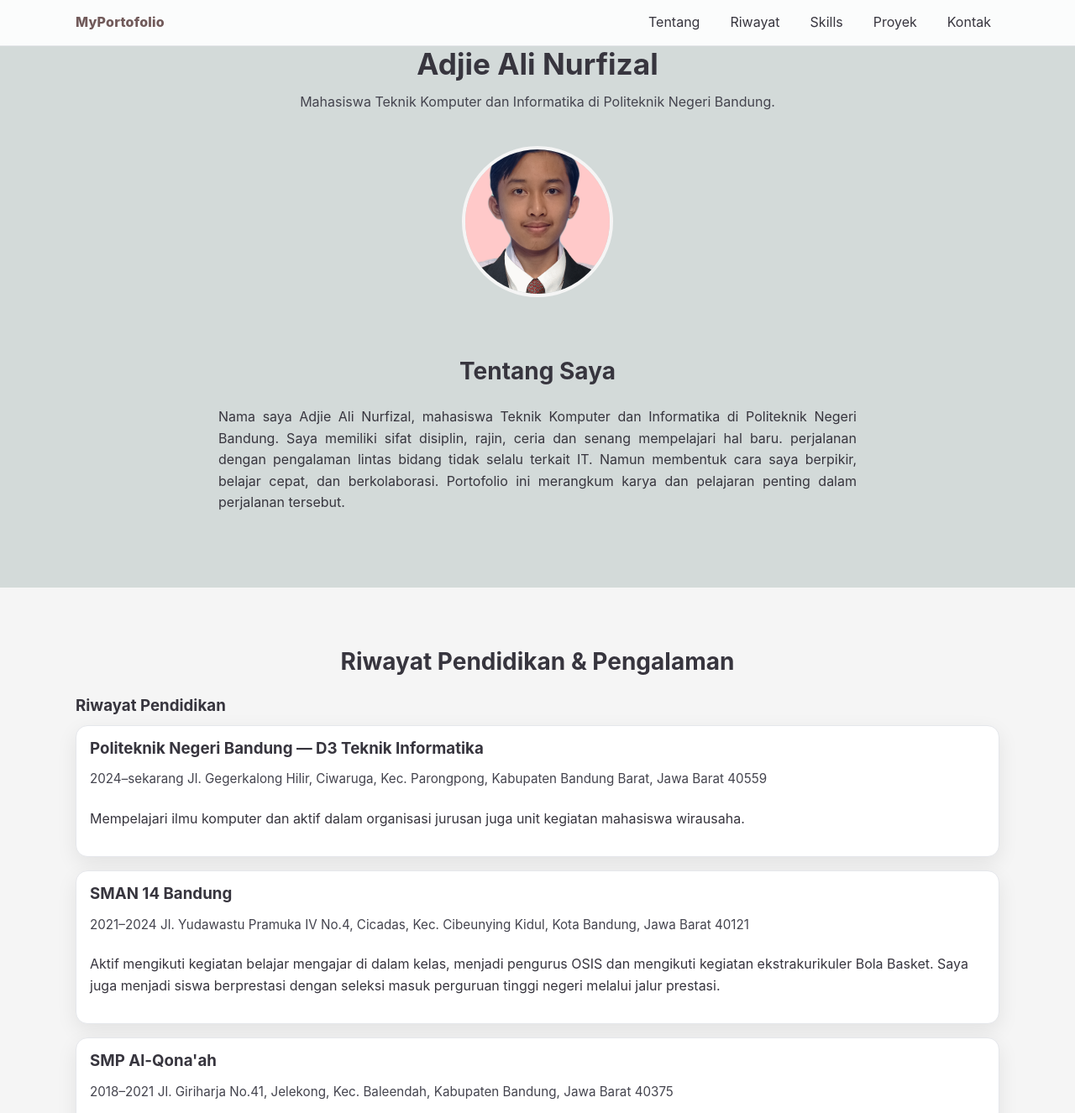
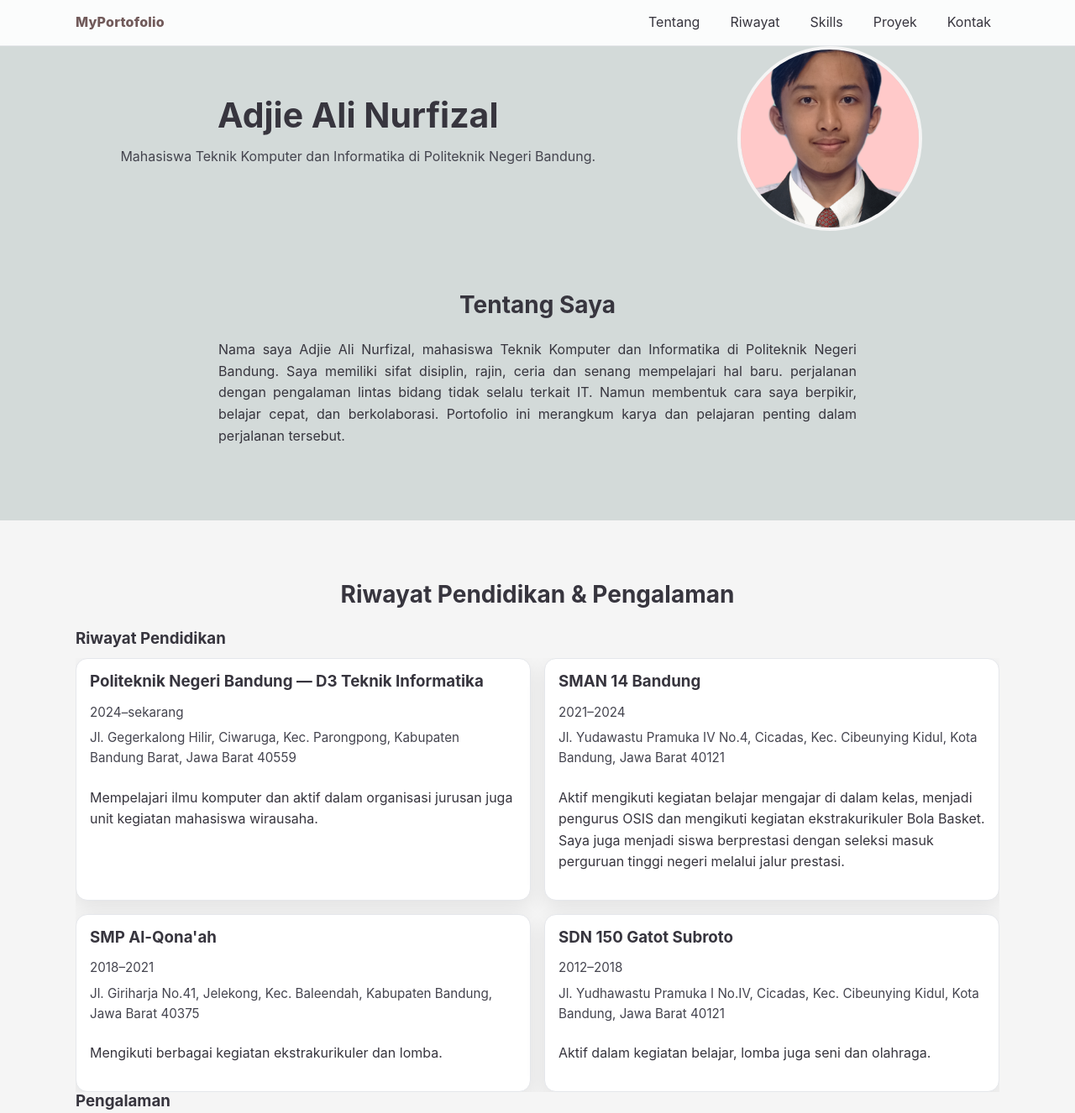
Before and after one commit to adjieanurfizal/myportofolio, a website: page index.html in a window 1280 px wide. Shown: the top 1326 px of the page at 84% size. Drawn offline with Linux system fonts and the light colour scheme.

Commit message:
fix overflow

```diff
--- a/css/style.css
+++ b/css/style.css
@@ -7,6 +7,8 @@
 
 html, body {
     margin: 0; padding: 0;
+    max-width: 100%;
+    overflow-x: hidden;
 }
 
 img {
@@ -282,20 +284,44 @@ button:focus{
   text-align: center;
 }
 
+
+/* =============== ADD =============== */
+.container, .my-grid, .project-grid, .history {
+  overflow-x: hidden;
+}
+
+.site-nav ul {
+  flex-wrap: wrap;
+}
+
 /* =============== RESPONSIVE =============== */
 
 /* Small */
 @media (min-width: 576px){
-  .hero-photo img{ width: 200px; }
+  .my-photo img{ width: 200px; }
+
+    .site-nav ul {
+        flex-direction: column;
+        align-items: flex-start;
+    }
+
+    .cta {
+        flex-direction: column;
+        gap: 8px;
+    }
+
+    .skills {
+        justify-content: flex-start;
+    }
 }
 
 /* Medium */
 @media (min-width: 768px){
-  .hero-grid{
+  .my-grid{
     grid-template-columns: 1.25fr .75fr;
   }
 
-  .timeline{
+  .history{
     grid-template-columns: repeat(2, 1fr);
   }
 
@@ -330,22 +356,16 @@ button:focus{
   .section{ padding: 72px 0; }
 
   /* Hero lebih besar */
-  .hero-text h1{
+  .my-text h1{
     font-size: clamp(2rem, 3.2vw, 2.6rem);
   }
-  .hero-photo img{ width: 220px; }
+  .my-photo img{ width: 220px; }
 
   /* Timeline tetap 2 kolom nyaman di desktop menengah */
-  .timeline{
+  .history{
     grid-template-columns: repeat(2, 1fr);
   }
 
-  /* Projects bisa 3 kolom jika konten banyak (opsional)
-     -> aktifkan jika sudah menambah > 4 proyek
-  .project-grid{ grid-template-columns: repeat(3, 1fr); }
-  */
-
-  /* Desktop: nav selalu terlihat (tanpa menu popover) */
   .nav-toggle{ display: none; }
   .site-nav{
     all: unset;
```
